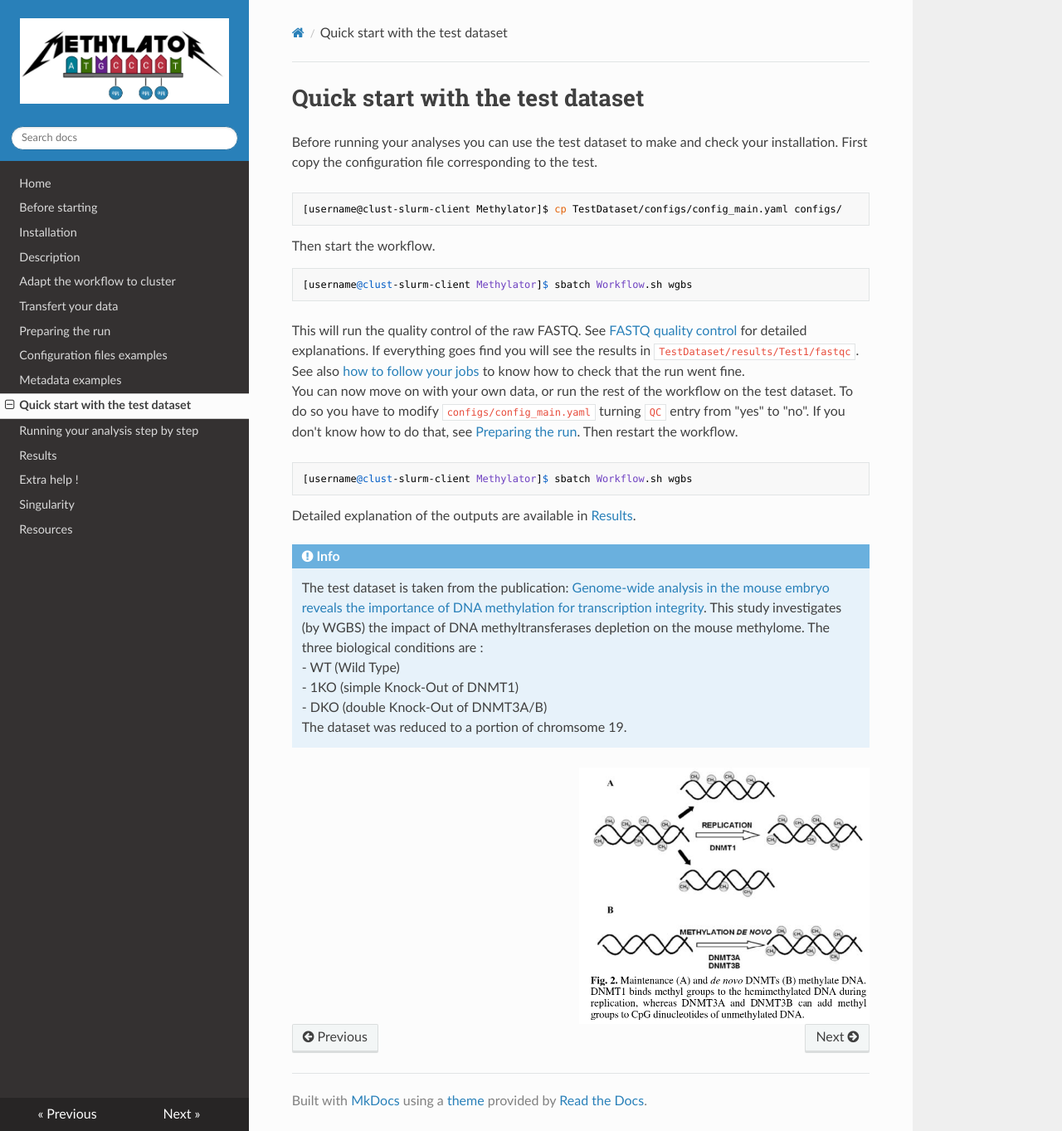
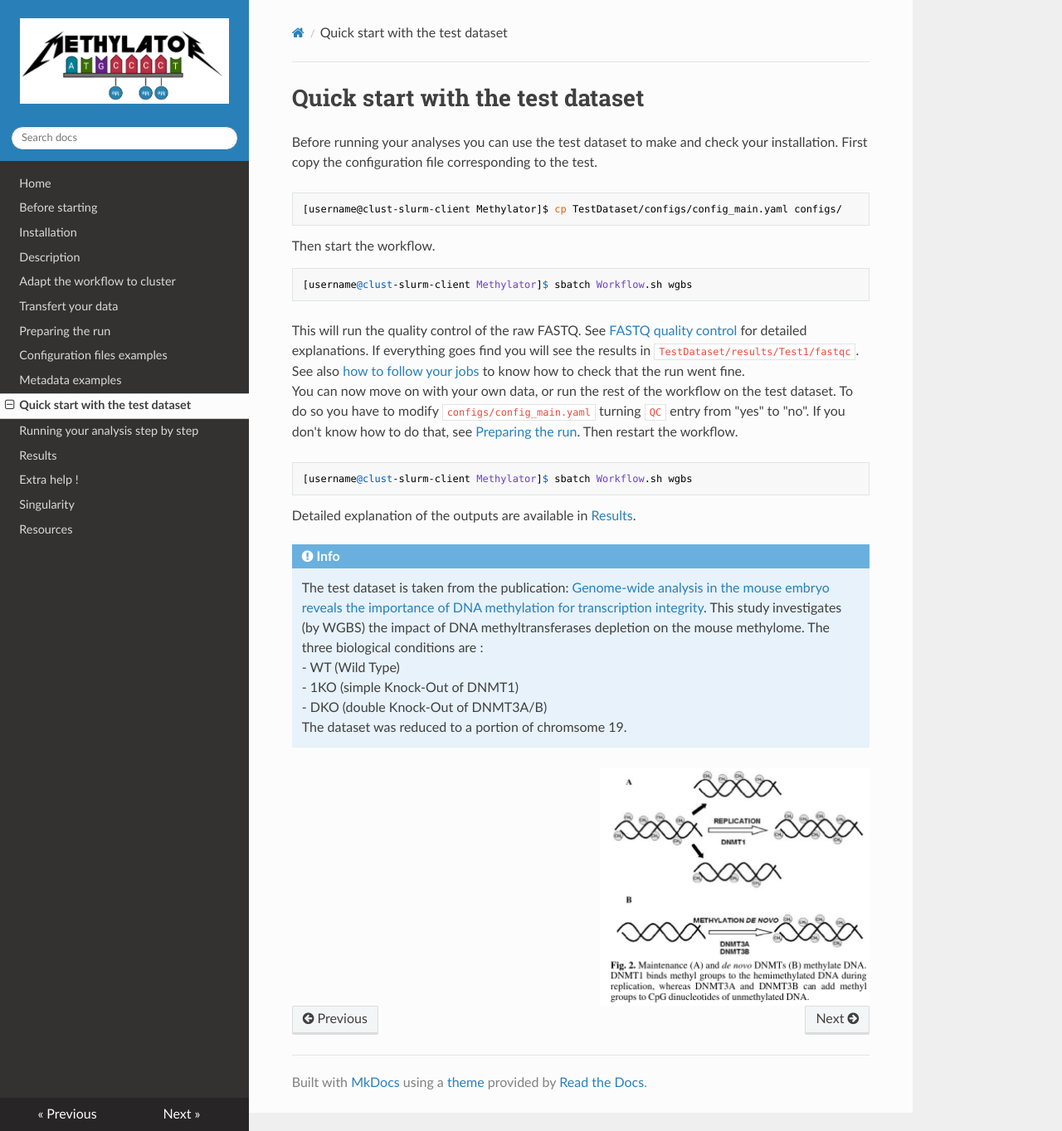
Before and after one commit to parisepigenetics/Methylator-Documentation, an MkDocs documentation site: the page built from docs/quick_start.md, in a window 1280 px wide and 1363 px high. Shown: the whole window at 83% size. Built offline with MkDocs 1.6.1, drawn with Linux system fonts in a browser that asks for light colours; nearby versions of some CDN libraries.

Commit message:
Update quick_start.md

```diff
--- a/docs/quick_start.md
+++ b/docs/quick_start.md
@@ -27,5 +27,5 @@ Detailed explanation of the outputs are available in [Results](results.md).
 
 
 <figure markdown="span">
-    ![dnmt](img/dnmt.png){ align=right width=350 height=200 }
+    ![dnmt](img/dnmt.png){ align=right width=325 height=175 }
 </figure>
```
